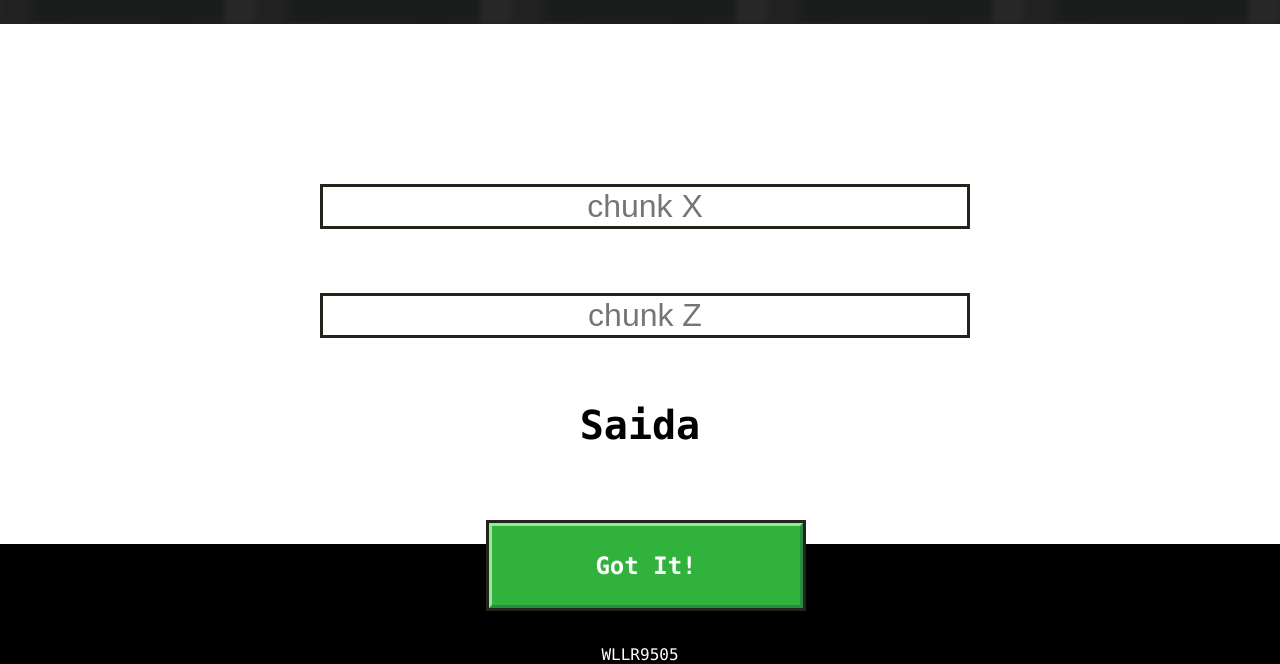
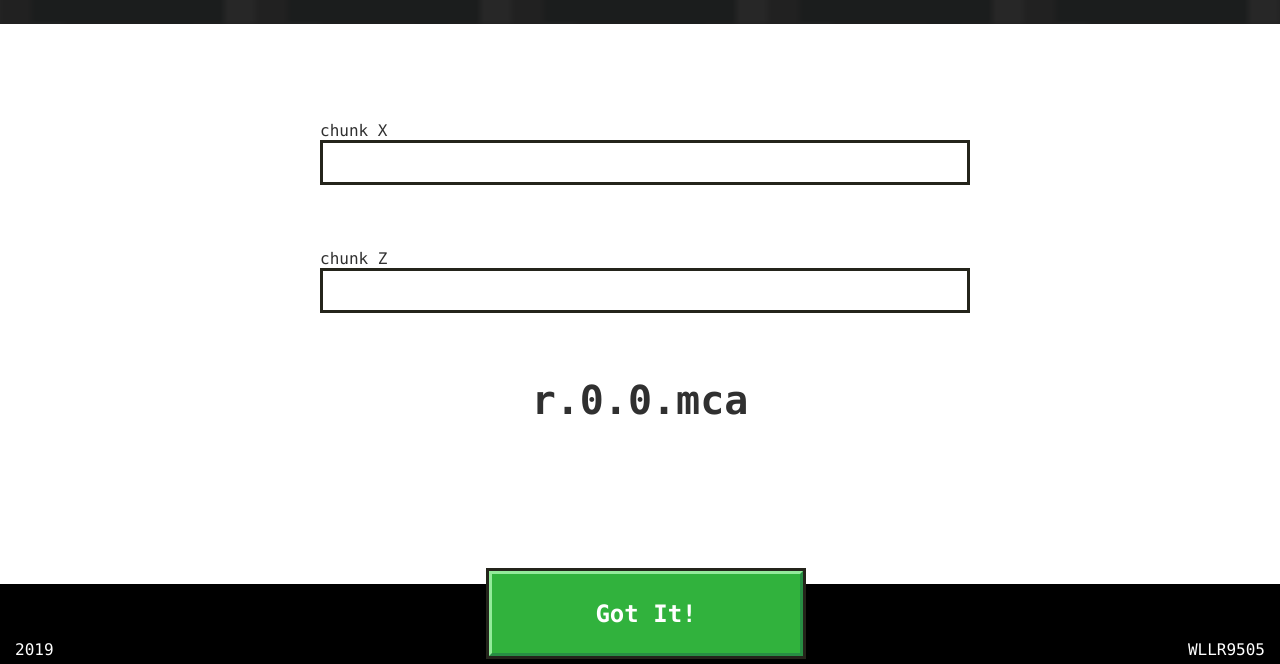
Before and after one commit to WLLR9505/minecraft-region, a plain HTML site: page index.html in a window 1280 px wide. Shown: the part 136-800 px from the top of the page. Drawn offline with Linux system fonts and the light colour scheme.

Commit message:
Melhorias no layout

```diff
--- a/css/style.css
+++ b/css/style.css
@@ -16,9 +16,8 @@ a {
 }
 
 #main {
-    height: 100%;
     display: grid;
-    grid-template-rows: 20% 65% 15%;
+    grid-template-rows: 20% 70% 10%;
     grid-template-areas: "header"
                          "app"
                          "footer";
@@ -58,7 +57,7 @@ a {
     color: #ffffff;
     text-decoration: none;
     padding: 9px;
-    margin: 0px 10px 0 10px;
+    margin: 0 10px 0 10px;
 }
 
 .scrollMenu  a:hover {
@@ -76,7 +75,7 @@ a {
     border-width: 3px;
     font-weight: bold;
     background-color: #14a000;
-    margin: 0px 10px 0 10px;
+    margin: 0 10px 0 10px;
     padding: 6px;
     transition: 0.2s;
 }
@@ -93,8 +92,8 @@ form {
     margin: 0 25% 0 25%;
 }
 
-input, label {
-    margin-top: 10%;
+input, #output {
+    margin-bottom: 10%;
     width: 100%;
     display: grid;
     text-align: center;
@@ -102,15 +101,17 @@ input, label {
 
 input {
     font-size: 4vh;
+    border: 3px solid #24241b;
+}
+
+#output {
+    font-size: 5vh;
+    font-weight: bold;
 }
 
 label {
-    font-weight: bold;
-    font-size: 5vh;
-}
-
-input {
-    border: 3px solid #24241b;
+    color: #303030;
+    font-size: 2vh;
 }
 
 .btn {
@@ -119,7 +120,7 @@ input {
     text-align: center;
     width: 20%;
     left: 38%;
-    top: 82%;
+    top: 88%;
     color: white;
 
     box-shadow: 0 0 0 3px #24241b;
@@ -152,12 +153,28 @@ input {
     transition: 0.2s;
 }
 
+span {
+    text-align: left;
+    width: 50%;
+    color: #ffffff;
+}
+
+footer > a {
+    width: 50%;
+    text-align: right;
+}
+
+footer > a:hover {
+    color: #4ad95c;
+}
+
 footer {
     font-size: 2vh;
     grid-area: footer;
-    display: grid;
+    display: inline-flex;
     align-items: flex-end;
     color: white;
     text-align: center;
     background-color: #000000;
+    padding: 0 15px 5px 15px;
 }
--- a/index.html
+++ b/index.html
@@ -9,24 +9,27 @@
     <body>
         <div id="main">
             <div id="header">
-                <span id="title">region-mca</span>
+                <div id="title">region-mca</div>
                 <div #id="home" class="scrollMenu">
                     <a href="#home">Descobrir</a>
                     <a href="#instructions">Instruções</a>
                     <a href="#footer">Sobre</a>
+
                 </div>
             </div>
             <div id="app">
                 <form class="application">
-                    <input id="chunkX" placeholder="chunk X"></input>
-                    <input id="chunkZ" placeholder="chunk Z"></input>
-                    <label id="output">Saida</label>
+                    <label>chunk X</label>
+                    <input id="chunkX"></input>
+                    <label>chunk Z</label>
+                    <input id="chunkZ"></input>
+                    <label id="output">r.0.0.mca</label>
                 </form>
             </div>
             <div id="done" class="btn">
                 Got It!
             </div>
-            <footer><a href="https://wllr9505.github.io">WLLR9505</a></footer>
+            <footer><span>2019</span><a href="https://wllr9505.github.io">WLLR9505</a></footer>
         </div>
     </body>
 </html>
```
